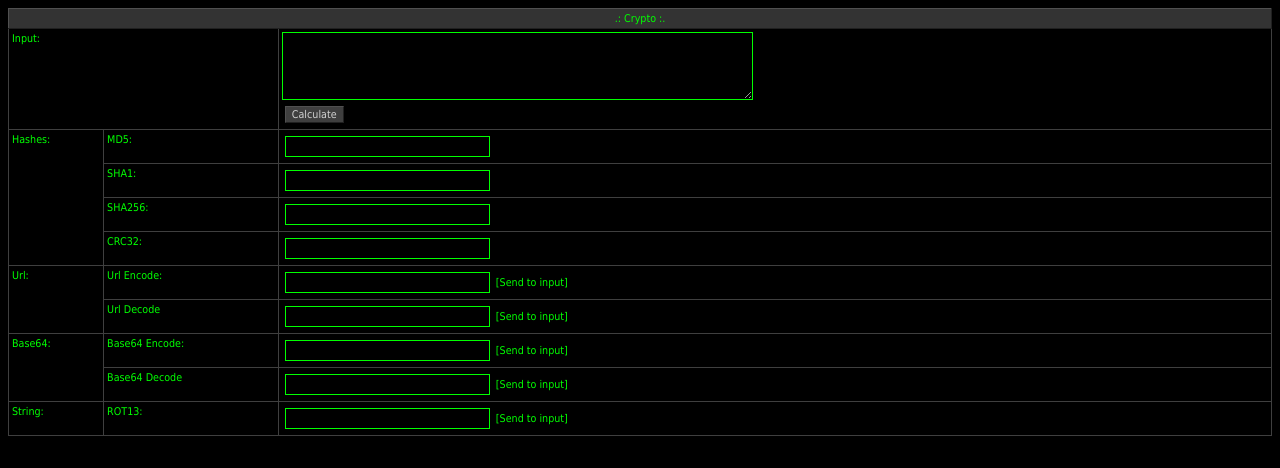
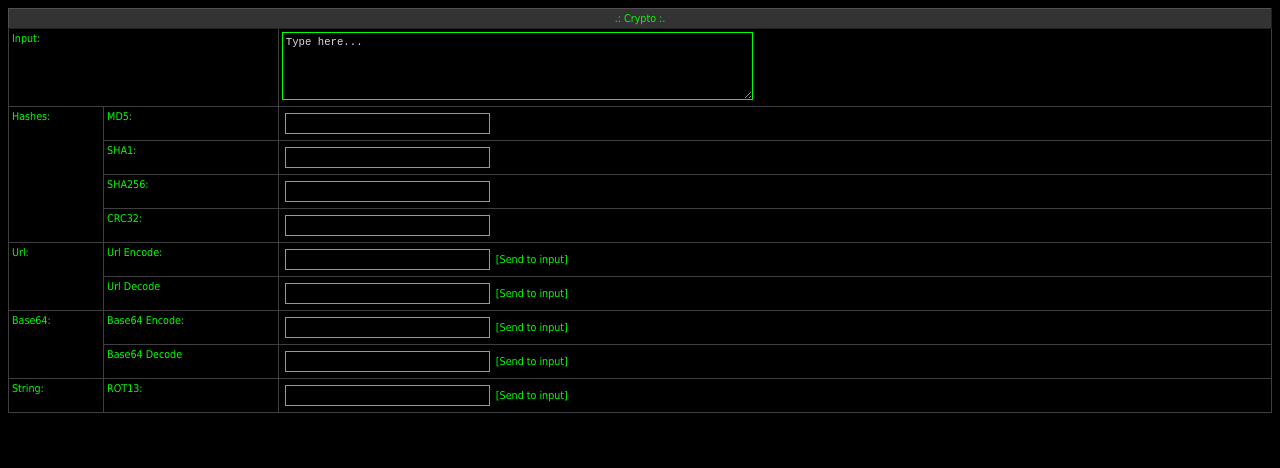
Before and after one commit to blackb1rd/Crypto-html, a plain HTML site: page Crypto.htm in a window 1280 px wide. Drawn offline with Linux system fonts and the light colour scheme.

Commit message:
Update to automatically update hash value instead of clicking the update button

```diff
--- a/Crypto.htm
+++ b/Crypto.htm
@@ -768,8 +768,7 @@
 	<tr>
 		<td colspan=2>Input:</td>
 		<td>
-			<textarea id="input_textarea" rows="5" cols="70"></textarea><br>
-			<input type="submit" onclick="crypto()" value="Calculate">
+			<textarea id="input_textarea" rows="5" cols="70" oninput="crypto()">Type here...</textarea><br>
 		</td>
 	</tr>
 	<tr>
```
